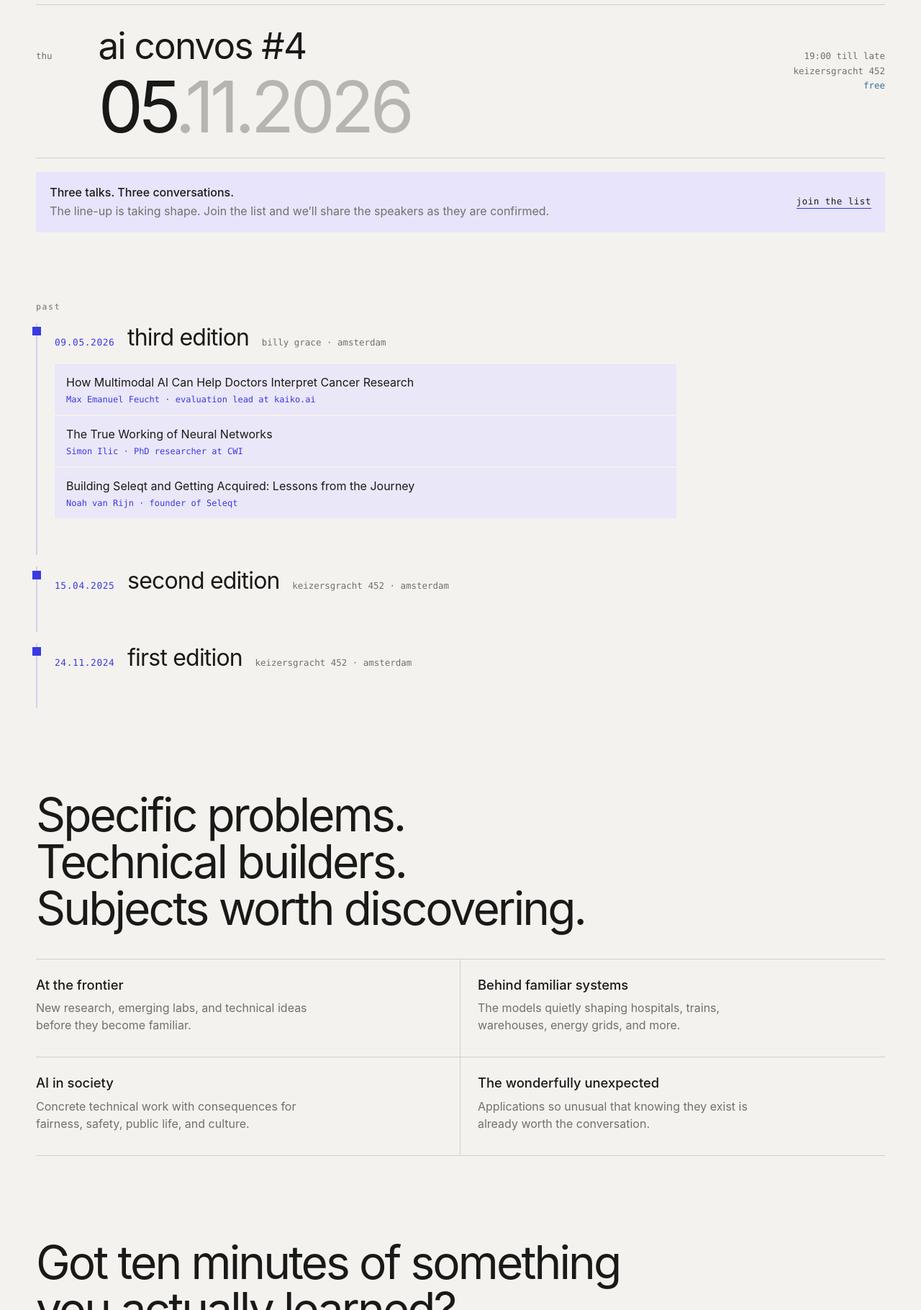
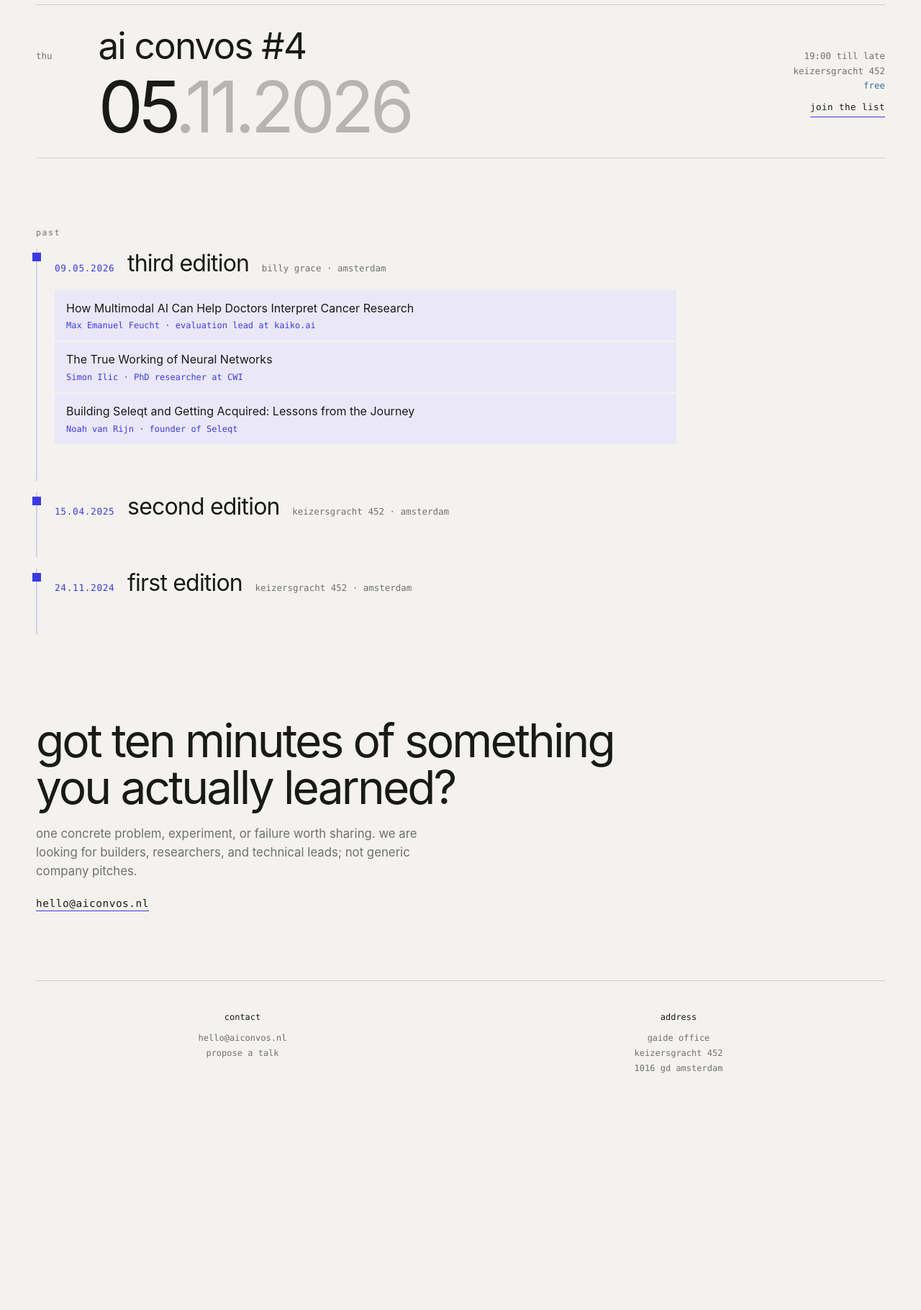
Before and after one commit to willemhuijzer/ai-convos-website, a plain HTML site: page index.html in a window 1280 px wide. Shown: the part 980-2800 px from the top of the page at 72% size. After the commit the page ends 2515 px from the top, so only its background shows below. Drawn offline with Linux system fonts and the light colour scheme.

Commit message:
Apply website copy and layout feedback

```diff
--- a/index.html
+++ b/index.html
@@ -145,17 +145,7 @@
     .event-date span { color: rgba(25, 26, 24, 0.28); }
     .event-meta { grid-row: span 2; text-align: right; }
     .free { color: #396e99; }
-    .programme {
-      display: grid;
-      grid-template-columns: minmax(0, 1fr) auto;
-      gap: 1.5rem;
-      align-items: center;
-      margin-top: 1.2rem;
-      padding: 1.1rem 1.2rem;
-      background: var(--accent-soft);
-    }
-    .programme strong { display: block; font-size: 1rem; font-weight: 500; }
-    .programme p { margin: 0.35rem 0 0; color: var(--muted); line-height: 1.45; }
+    .event-join { display: inline-block; margin-top: 0.55rem; color: var(--ink); }
     .text-link {
       width: fit-content;
       padding-bottom: 0.16rem;
@@ -190,7 +180,6 @@
     .talk-title { line-height: 1.35; }
     .talk-speaker { margin-top: 0.35rem; color: var(--accent); font-family: var(--mono); font-size: 0.75rem; }
 
-    .about-section { padding-top: clamp(4rem, 9vw, 7.5rem); }
     .section-title {
       max-width: 22ch;
       margin: 0;
@@ -200,18 +189,6 @@
       line-height: 1.02;
       text-wrap: balance;
     }
-    .pillars {
-      display: grid;
-      grid-template-columns: repeat(2, minmax(0, 1fr));
-      margin-top: 2.3rem;
-      border-top: 1px solid var(--line);
-    }
-    .pillar { padding: 1.5rem 1.5rem 2rem 0; border-bottom: 1px solid var(--line); }
-    .pillar:nth-child(odd) { border-right: 1px solid var(--line); }
-    .pillar:nth-child(even) { padding-left: 1.5rem; }
-    .pillar h3 { margin: 0; font-size: 1.15rem; font-weight: 500; }
-    .pillar p { max-width: 40ch; margin: 0.6rem 0 0; color: var(--muted); line-height: 1.5; }
-
     .speak-section { padding-top: clamp(4.5rem, 9vw, 8rem); }
     .speak-section p { max-width: 51ch; margin: 1.15rem 0 0; color: var(--muted); font-size: 1.05rem; line-height: 1.55; }
     .speak-section .text-link { display: inline-block; margin-top: 1.5rem; font-size: 0.9rem; }
@@ -220,13 +197,15 @@
       display: grid;
       grid-template-columns: repeat(2, minmax(0, 1fr));
       gap: 2rem;
-      max-width: 36rem;
-      margin-left: max(20px, calc((100% - 1180px) / 2));
-      padding-block: 6rem 2.5rem;
+      width: min(1180px, calc(100% - 40px));
+      margin: 6rem auto 0;
+      padding: 2.5rem 0;
+      border-top: 1px solid var(--line);
       color: var(--muted);
       font-family: var(--mono);
       font-size: 0.75rem;
       line-height: 1.75;
+      text-align: center;
     }
     .footer-title { margin-bottom: 0.5rem; color: var(--ink); }
     footer a { border-bottom: 1px solid transparent; }
@@ -238,10 +217,7 @@
       .site-nav a:first-child { display: none; }
       .event-card { grid-template-columns: 3rem minmax(0, 1fr); }
       .event-meta { grid-column: 2; grid-row: auto; text-align: left; }
-      .programme, .pillars { grid-template-columns: 1fr; }
-      .pillar:nth-child(odd) { border-right: 0; }
-      .pillar:nth-child(even) { padding-left: 0; }
-      footer { margin-left: 14px; }
+      footer { width: calc(100% - 28px); }
     }
 
     @media (prefers-reduced-motion: reduce) {
@@ -267,8 +243,8 @@
     <section class="hero shell" aria-labelledby="hero-title">
       <h1 id="hero-title">ai convos</h1>
       <div class="hero-copy">
-        <p class="hero-lede">Here it is about the conversation: short talks, extended Q&amp;A.</p>
-        <p class="hero-detail">When everyone in the room brings a different but technical perspective, conversations go deep and no problem is left unsolved.</p>
+        <p class="hero-lede">here it is about the conversation: short talks, extended Q&amp;A.</p>
+        <p class="hero-detail">learn about new problems, share your own experiences and meet your peers.</p>
       </div>
       <div class="stage" aria-hidden="true">
         <canvas id="conversation-stage"></canvas>
@@ -281,15 +257,13 @@
       <div class="event-card">
         <div class="event-day">thu</div>
         <div class="event-name" id="next-event-title">ai convos #4</div>
-        <div class="event-meta">19:00 till late<br>keizersgracht 452<br><span class="free">free</span></div>
+        <div class="event-meta">
+          19:00 till late<br>
+          keizersgracht 452<br>
+          <span class="free">free</span><br>
+          <a class="text-link event-join" href="mailto:hello@aiconvos.nl?subject=Join%20AI%20Convos%20%234">join the list</a>
+        </div>
         <div class="event-date">05<span>.11.2026</span></div>
-      </div>
-      <div class="programme">
-        <div>
-          <strong>Three talks. Three conversations.</strong>
-          <p>The line-up is taking shape. Join the list and we’ll share the speakers as they are confirmed.</p>
-        </div>
-        <a class="text-link" href="mailto:hello@aiconvos.nl?subject=Join%20AI%20Convos%20%234">join the list</a>
       </div>
     </section>
 
@@ -332,34 +306,24 @@
       </article>
     </section>
 
-    <section class="about-section shell" id="about" aria-labelledby="about-title">
-      <h2 class="section-title" id="about-title">Specific problems. Technical builders. Subjects worth discovering.</h2>
-      <div class="pillars">
-        <article class="pillar"><h3>At the frontier</h3><p>New research, emerging labs, and technical ideas before they become familiar.</p></article>
-        <article class="pillar"><h3>Behind familiar systems</h3><p>The models quietly shaping hospitals, trains, warehouses, energy grids, and more.</p></article>
-        <article class="pillar"><h3>AI in society</h3><p>Concrete technical work with consequences for fairness, safety, public life, and culture.</p></article>
-        <article class="pillar"><h3>The wonderfully unexpected</h3><p>Applications so unusual that knowing they exist is already worth the conversation.</p></article>
-      </div>
-    </section>
-
     <section class="speak-section shell" id="speak" aria-labelledby="speak-title">
-      <h2 class="section-title" id="speak-title">Got ten minutes of something you actually learned?</h2>
-      <p>One concrete problem, experiment, or failure worth explaining. We are looking for builders, researchers, and technical leads—not generic company pitches.</p>
+      <h2 class="section-title" id="speak-title">got ten minutes of something you actually learned?</h2>
+      <p>one concrete problem, experiment, or failure worth sharing. we are looking for builders, researchers, and technical leads; not generic company pitches.</p>
       <a class="text-link" href="mailto:hello@aiconvos.nl?subject=Talk%20proposal%20for%20AI%20Convos">hello@aiconvos.nl</a>
     </section>
   </main>
 
   <footer>
     <div>
+      <div class="footer-title">contact</div>
+      <a href="mailto:hello@aiconvos.nl">hello@aiconvos.nl</a><br>
+      <a href="#speak">propose a talk</a>
+    </div>
+    <div>
       <div class="footer-title">address</div>
       gaide office<br>
       keizersgracht 452<br>
       1016 gd amsterdam
-    </div>
-    <div>
-      <div class="footer-title">contact</div>
-      <a href="mailto:hello@aiconvos.nl">hello@aiconvos.nl</a><br>
-      <a href="#speak">propose a talk</a>
     </div>
   </footer>
 
```
